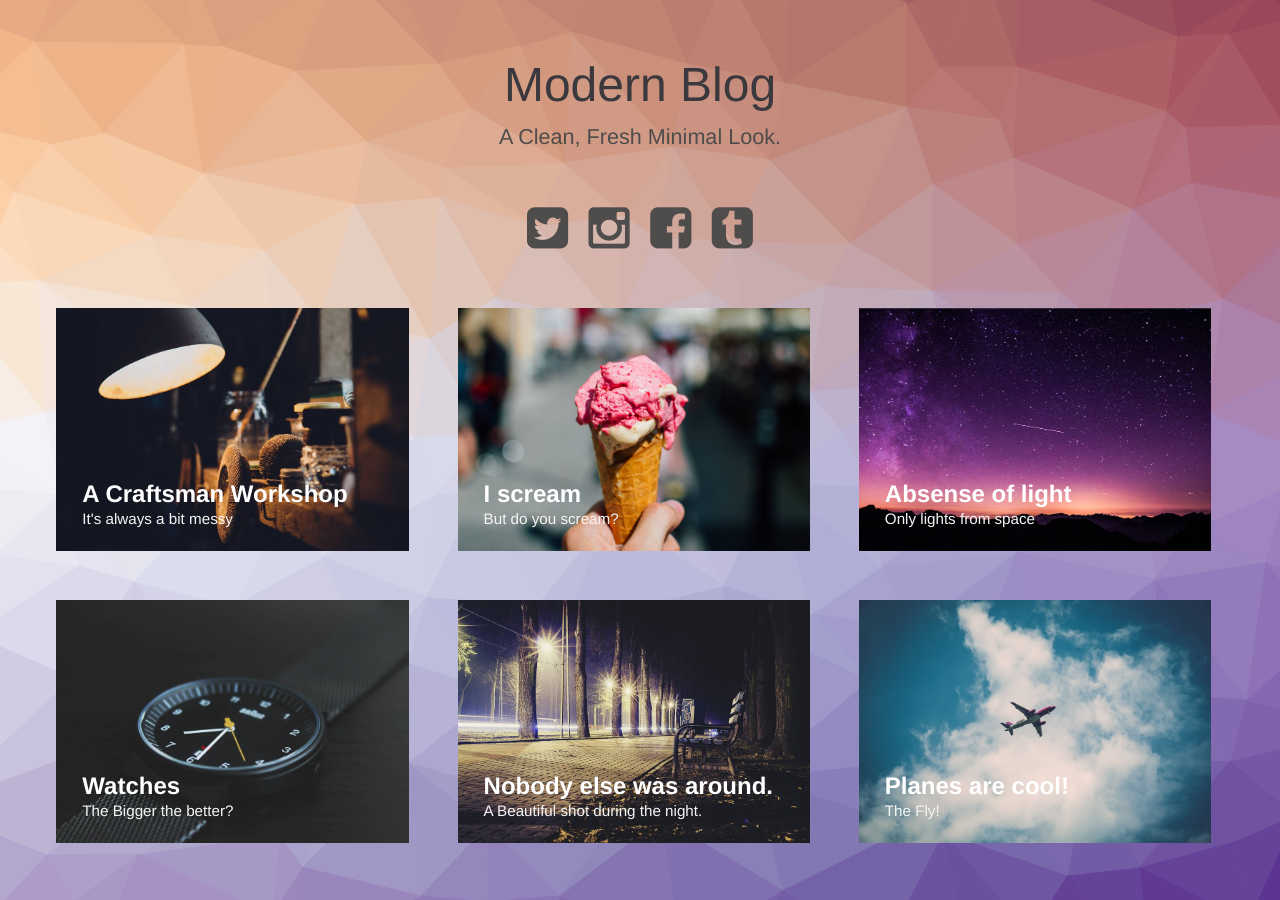
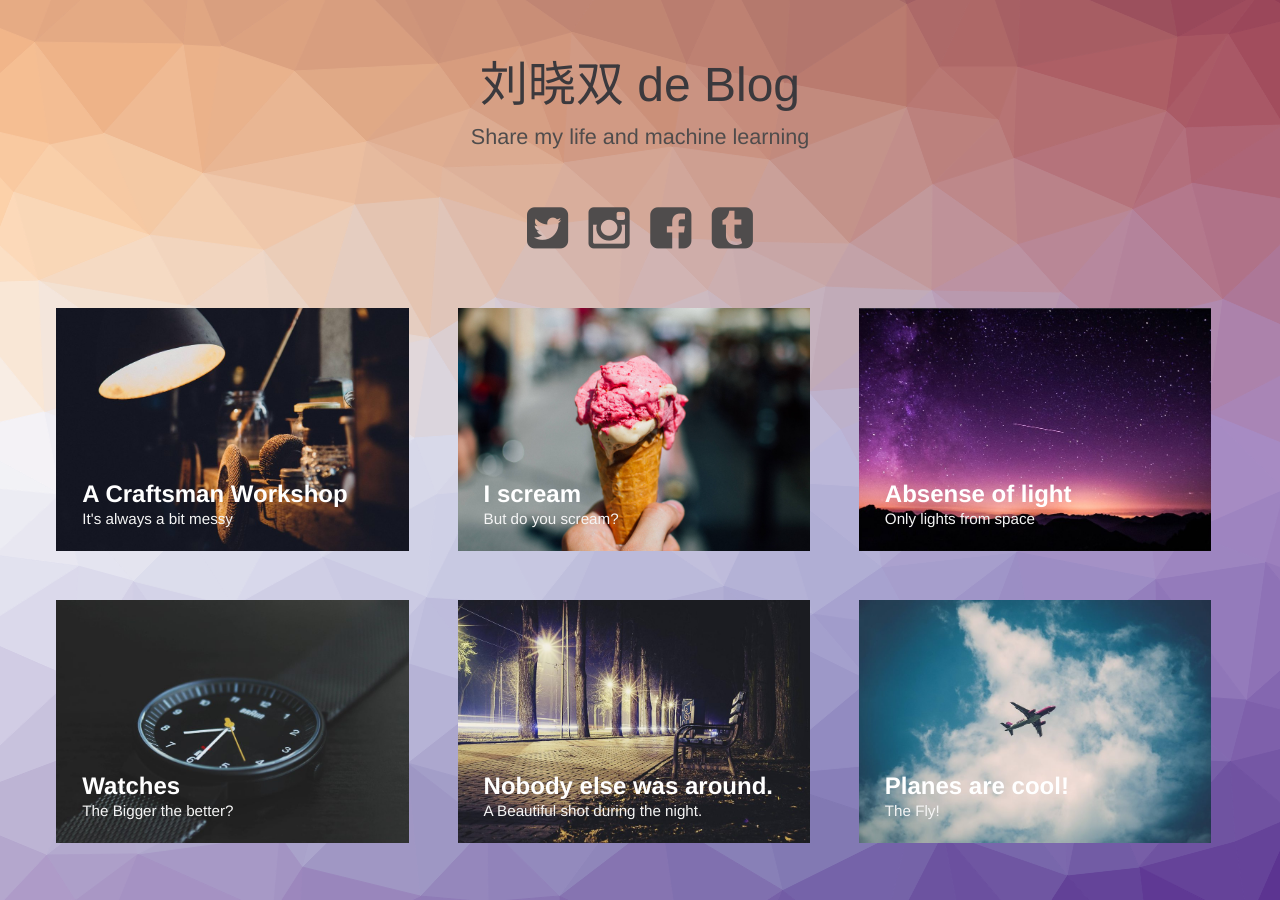
Before and after one commit to liuxiaoshuang/myblog, a Jekyll site: the page built from index.html, in a window 1280 px wide. Built offline with Jekyll 4.4.1, drawn with Linux system fonts in a browser that asks for light colours.

Commit message:
20160130-3

```diff
--- a/index.html
+++ b/index.html
@@ -28,7 +28,7 @@ layout: compress
     <body class="body">
         <div class="container">
             <header class="header">
-                <h1>Modern Blog<span>A Clean, Fresh Minimal Look.</span></h1>
+                <h1>刘晓双 de Blog<span>Share my life and machine learning </span></h1>
                 <nav class="links">
                     <a href="#"><i class="fa fa-twitter-square fa-3x"></i></a>
                     <a href="#"><i class="fa fa-instagram fa-3x"></i></a>
```
